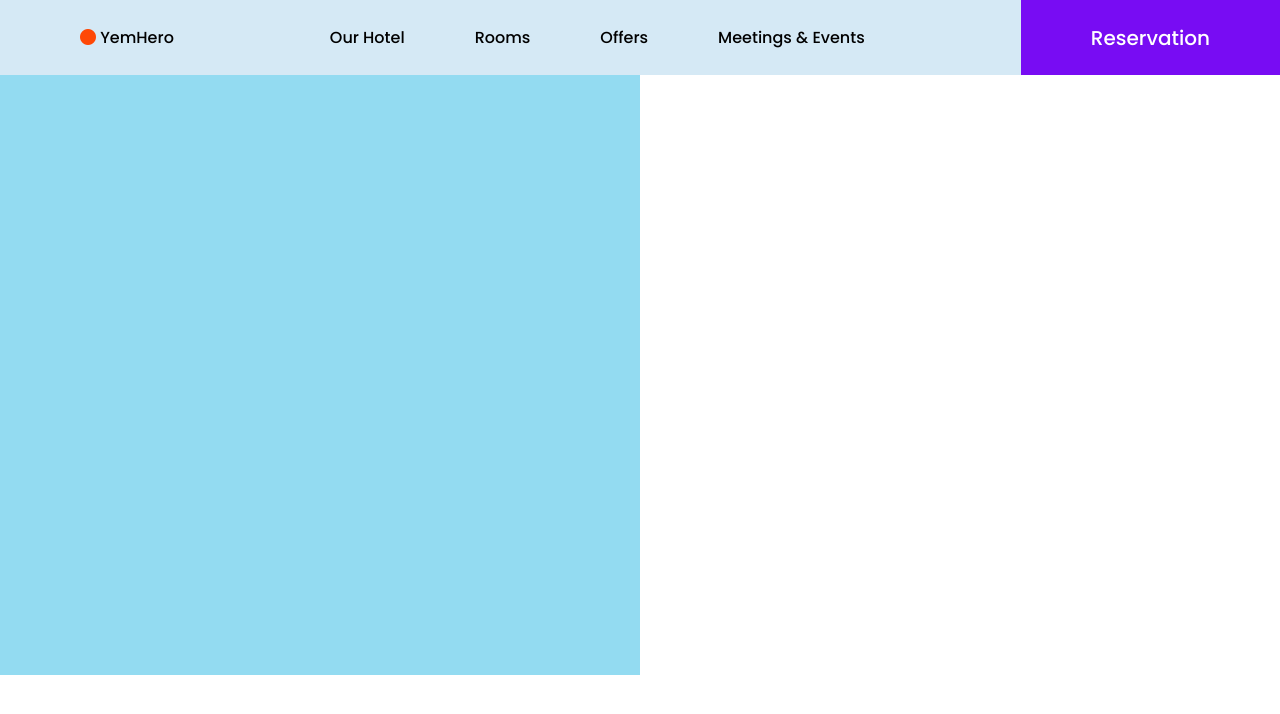
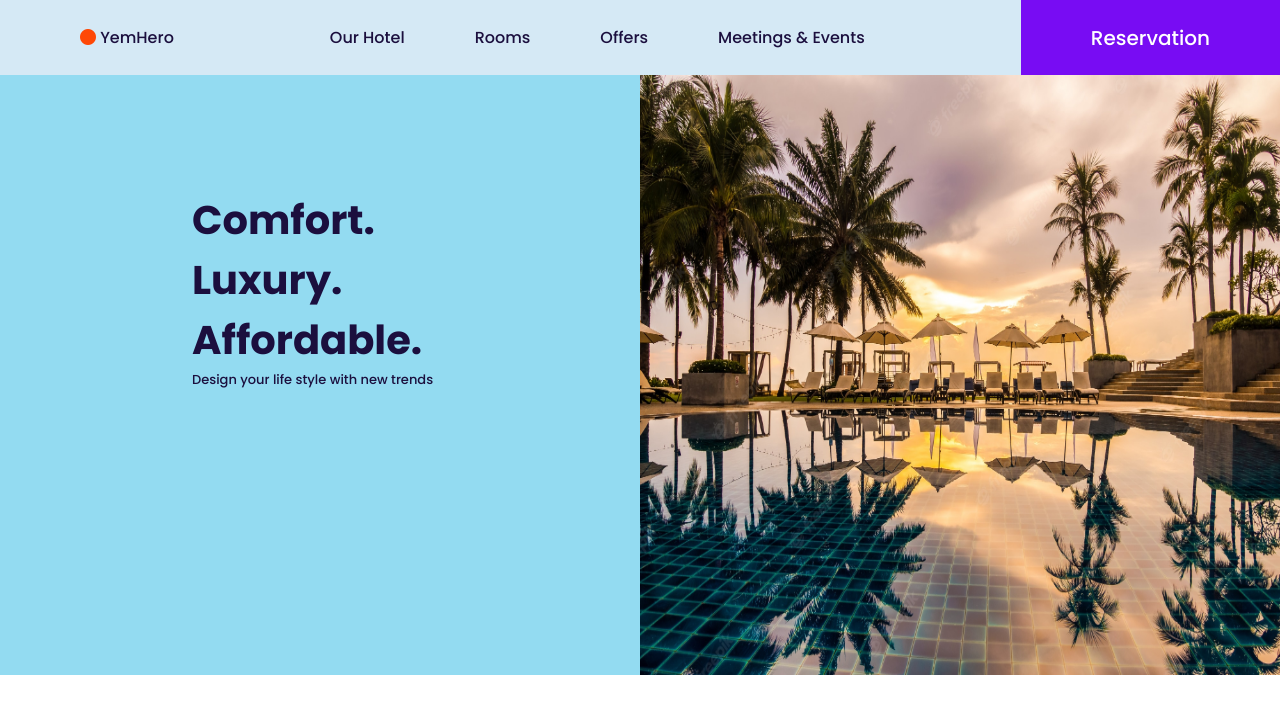
Before and after one commit to Y3ASIN/firstProject, a plain HTML site: page index.html in a window 1280 px wide. Drawn offline with Linux system fonts and the light colour scheme.

Commit message:
last update

```diff
--- a/index.css
+++ b/index.css
@@ -11,6 +11,8 @@
 .logo {
   padding: 25px 0;
   margin-left: 80px;
+  color: #1b0f3e;
+  font-weight: 500;
 }
 .logo i {
   color: #fe4806;
@@ -24,9 +26,14 @@
   margin-right: 70px;
   padding: 25px 0;
 }
-.menu ul li :hover {
-  border-bottom: 1px solid #780cf3;
+.menu ul li a {
+  text-decoration: none;
+  color: #1b0f3e;
 }
+.menu ul li a:hover {
+  border-bottom: 2px solid #780cf3;
+}
+
 .menu ul li:last-child {
   margin-right: 0;
 }
@@ -46,3 +53,23 @@
   background-color: #93dbf1;
   width: 50%;
 }
+.heroText {
+  margin-top: 18%;
+  margin-left: 30%;
+  font-weight: 900;
+  font-size: 40px;
+  color: #1b0f3e;
+}
+.small-t {
+  font-size: 13px;
+  margin-left: 30%;
+  color: #1b0f3e;
+}
+.rightHero {
+  width: 50%;
+}
+.rightHero .resort-img {
+  width: 100%;
+  height: 600px;
+  background-size: 100% 100%;
+}
--- a/index.html
+++ b/index.html
@@ -24,18 +24,28 @@
         <div class="logo"><i class="fa-solid fa-circle"></i> YemHero</div>
         <div class="menu">
           <ul>
-            <li>Our Hotel</li>
-            <li>Rooms</li>
-            <li>Offers</li>
-            <li>Meetings & Events</li>
+            <li><a href="#">Our Hotel</a></li>
+            <li><a href="#">Rooms</a></li>
+            <li><a href="#">Offers</a></li>
+            <li><a href="#">Meetings & Events</a></li>
           </ul>
         </div>
         <button class="reservation-btn">Reservation</button>
       </div>
     </header>
     <div class="heroSec">
-      <div class="leftHero"></div>
-      <div class="rightHero"></div>
+      <div class="leftHero">
+        <div class="heroText">
+          <p class="leftText">Comfort.</p>
+          <p class="leftText">Luxury.</p>
+          <p class="leftText">Affordable.</p>
+        </div>
+        <p class="small-t">Design your life style with new trends</p>
+      </div>
+
+      <div class="rightHero">
+        <img src="image/resort.jpg" alt="" class="resort-img" />
+      </div>
     </div>
   </body>
 </html>
```
Also changed, not shown: image/resort.jpg (added).
